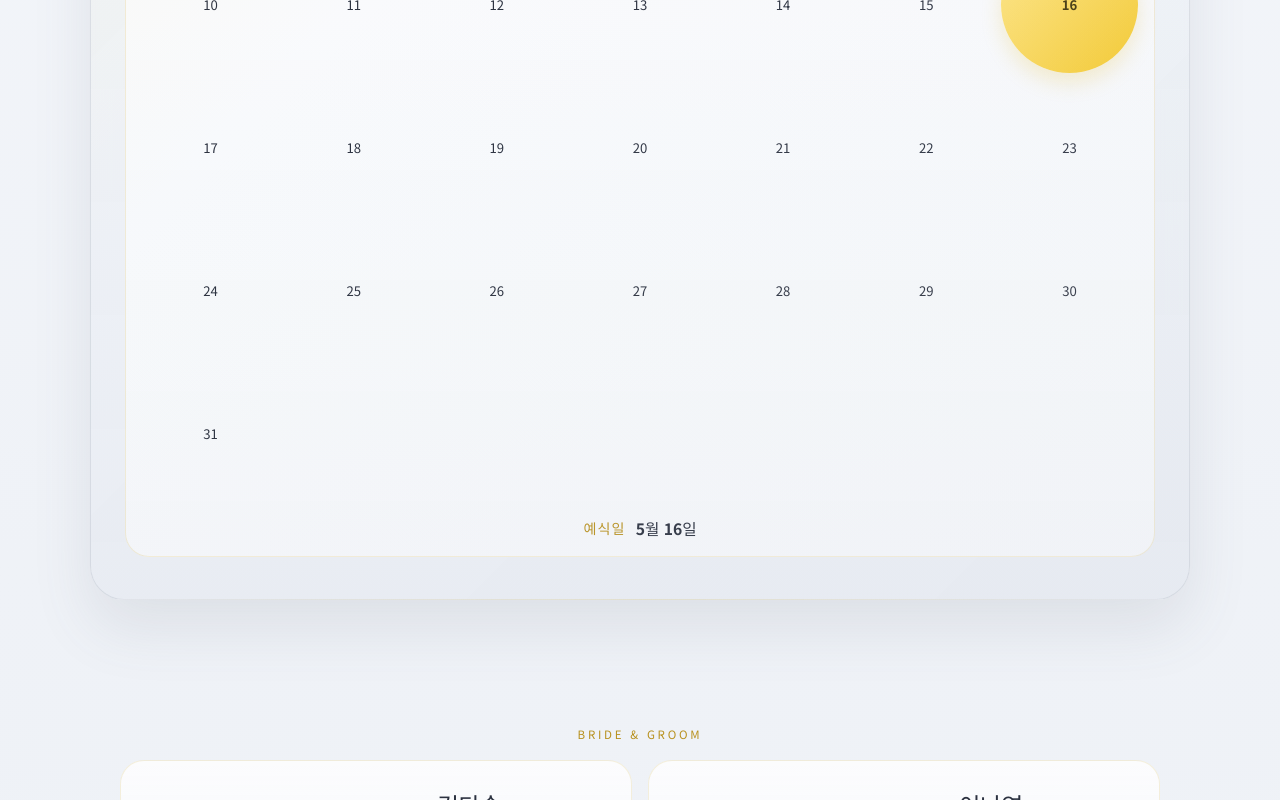
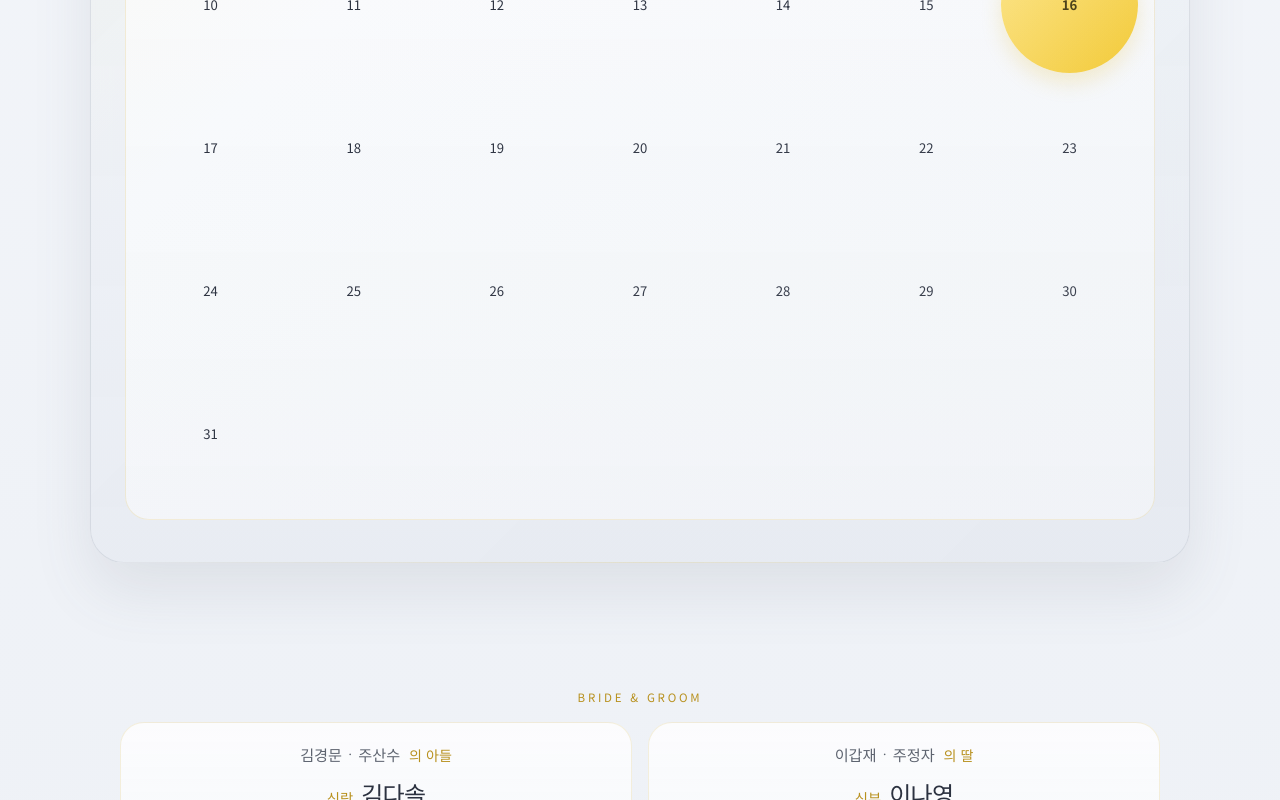
Before and after one commit to ay-archive/wedding, a React (Vite) app: page / in a window 1280 px wide. Shown: the part 2173-2973 px from the top of the page. Built offline with nearby package versions, Linux system fonts and the light colour scheme.

Commit message:
Css및 스타일 변경

```diff
--- a/src/App.css
+++ b/src/App.css
@@ -371,27 +371,6 @@
   box-shadow: 0 10px 20px rgba(228, 185, 43, 0.22);
   color: #43380d;
   font-weight: 700;
-}
-
-.calendar-card__note {
-  margin: 14px 0 0;
-  display: flex;
-  align-items: center;
-  justify-content: center;
-  gap: 10px;
-  color: var(--ink-muted);
-  font-size: 0.88rem;
-}
-
-.calendar-card__note span {
-  letter-spacing: 0.08em;
-  text-transform: uppercase;
-  color: var(--accent-deep);
-}
-
-.calendar-card__note strong {
-  color: var(--ink-strong);
-  font-size: 0.98rem;
 }
 
 .family-card {
--- a/src/App.jsx
+++ b/src/App.jsx
@@ -417,10 +417,6 @@ function App() {
                 );
               })}
             </div>
-            <p className="calendar-card__note">
-              <span>예식일</span>
-              <strong>5월 16일</strong>
-            </p>
           </div>
         </div>
       </section>
@@ -442,6 +438,7 @@ function App() {
                     {person.relation}
                   </span>
                 </p>
+                <br />
                 <p className="family-card__name-line">
                   <span className="family-card__role">{person.role}</span>
                   <strong className="family-card__name">{person.name}</strong>
```
